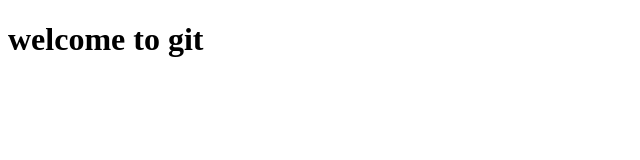
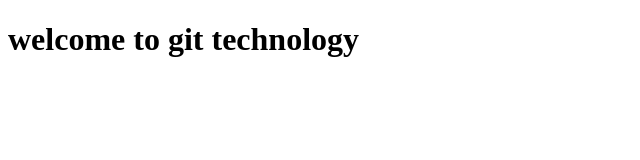
Before and after one commit to gezahegnam/test, a plain HTML site: page index.html in a window 1280 px wide. Shown: the whole page, without its empty margins (0-640 px from the left). Drawn offline with Linux system fonts and the light colour scheme.

Commit message:
Update index.html

```diff
--- a/index.html
+++ b/index.html
@@ -7,6 +7,6 @@
         <title>git</title>
     </head>
     <body>
-        <h1>welcome to git</h1>
+        <h1>welcome to git technology</h1>
     </body>
     </html>
```
